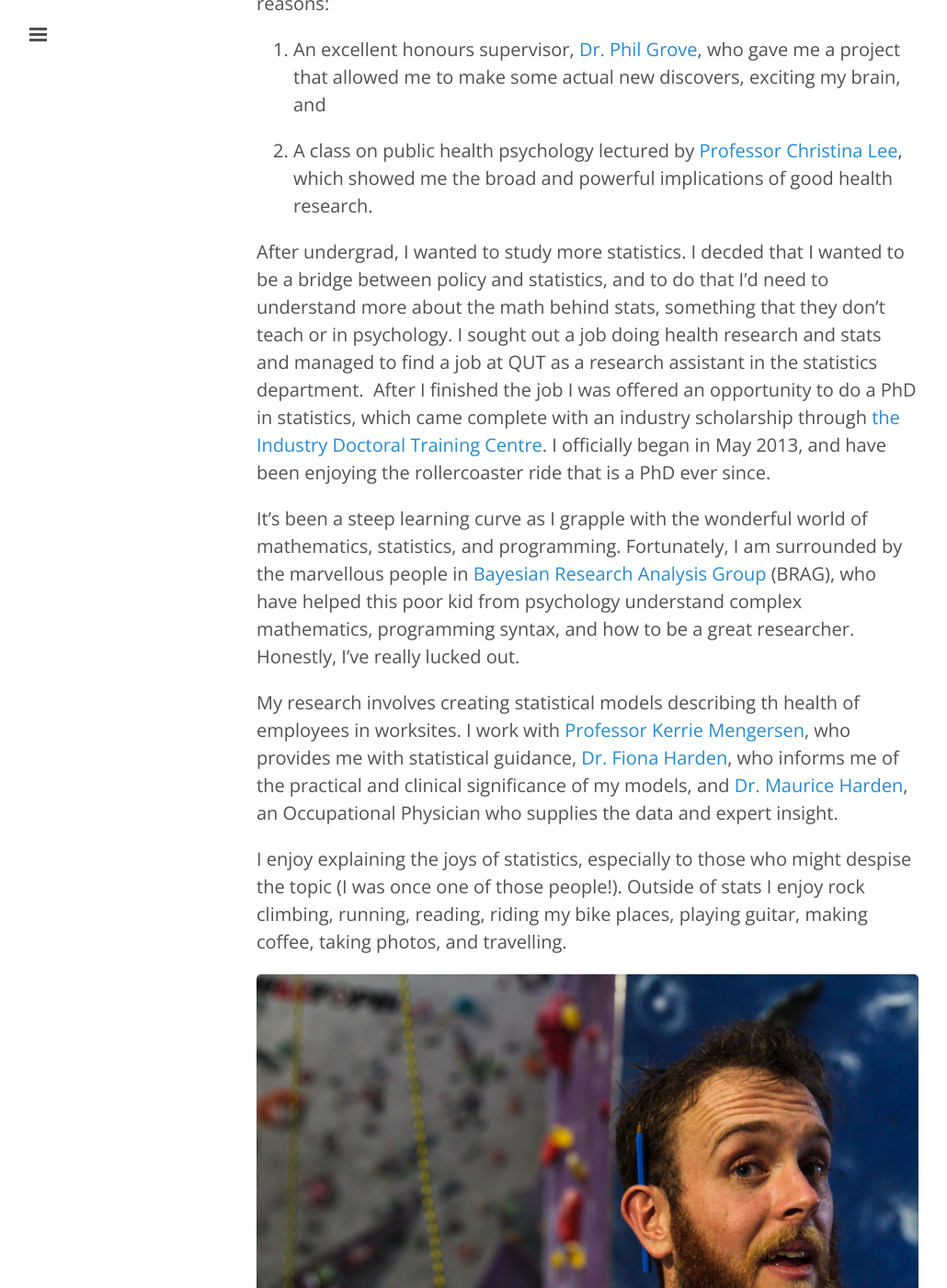
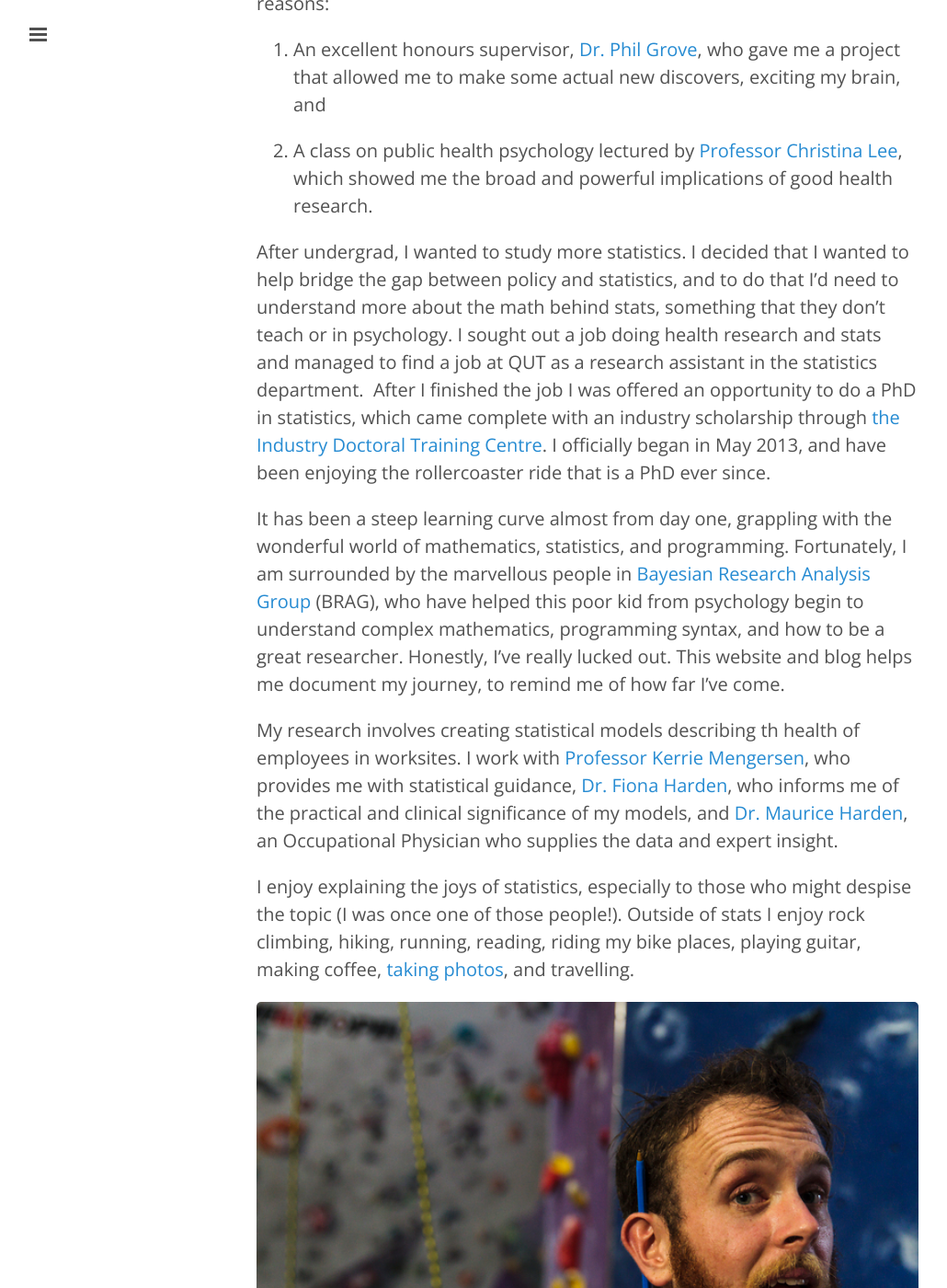
Before and after one commit to njtierney/tierneyn.github.io, a Jekyll site: the page built from Bio.md, in a window 1280 px wide and 1400 px high, scrolled down 646 px. Shown: the whole window at 92% size, without its empty margins (1-1031 px from the left). Built offline with Jekyll 4.4.1, drawn with Linux system fonts in a browser that asks for light colours; Markdown is read by kramdown in place of the engine named in the settings.

Commit message:
minor edits to bio

```diff
--- a/Bio.md
+++ b/Bio.md
@@ -13,13 +13,13 @@ I finished my honours year in 2012 with a passion for research that would have s
 
 2. A class on public health psychology lectured by [Professor Christina Lee](https://www.psy.uq.edu.au/directory/index.html?id=734), which showed me the broad and powerful implications of good health research.
 
-After undergrad, I wanted to study more statistics. I decded that I wanted to be a bridge between policy and statistics, and to do that I'd need to understand more about the math behind stats, something that they don't teach or in psychology. I sought out a job doing health research and stats and managed to find a job at QUT as a research assistant in the statistics department.  After I finished the job I was offered an opportunity to do a PhD in statistics, which came complete with an industry scholarship through [the Industry Doctoral Training Centre](https://www.atn.edu.au/industry/IDTC/). I officially began in May 2013, and have been enjoying the rollercoaster ride that is a PhD ever since.
+After undergrad, I wanted to study more statistics. I decided that I wanted to help bridge the gap between policy and statistics, and to do that I'd need to understand more about the math behind stats, something that they don't teach or in psychology. I sought out a job doing health research and stats and managed to find a job at QUT as a research assistant in the statistics department.  After I finished the job I was offered an opportunity to do a PhD in statistics, which came complete with an industry scholarship through [the Industry Doctoral Training Centre](https://www.atn.edu.au/industry/IDTC/). I officially began in May 2013, and have been enjoying the rollercoaster ride that is a PhD ever since.
 
-It's been a steep learning curve as I grapple with the wonderful world of mathematics, statistics, and programming. Fortunately, I am surrounded by the marvellous people in [Bayesian Research Analysis Group](http://bragqut.wordpress.com) (BRAG), who have helped this poor kid from psychology understand complex mathematics, programming syntax, and how to be a great researcher. Honestly, I've really lucked out.
+It has been a steep learning curve almost from day one, grappling with the wonderful world of mathematics, statistics, and programming. Fortunately, I am surrounded by the marvellous people in [Bayesian Research Analysis Group](http://bragqut.wordpress.com) (BRAG), who have helped this poor kid from psychology begin to understand complex mathematics, programming syntax, and how to be a great researcher. Honestly, I've really lucked out. This website and blog helps me document my journey, to remind me of how far I've come.
 
 My research involves creating statistical models describing th health of employees in worksites. I work with [Professor Kerrie Mengersen](http://staff.qut.edu.au/staff/mengerse/), who provides me with statistical guidance, [Dr. Fiona Harden](http://staff.qut.edu.au/staff/harden/), who informs me of the practical and clinical significance of my models, and [Dr. Maurice Harden](http://www.industrialmedicine.com.au/about-us.html), an Occupational Physician who supplies the data and expert insight.
 
-I enjoy explaining the joys of statistics, especially to those who might despise the topic (I was once one of those people!). Outside of stats I enjoy rock climbing, running, reading, riding my bike places, playing guitar, making coffee, taking photos, and travelling.
+I enjoy explaining the joys of statistics, especially to those who might despise the topic (I was once one of those people!). Outside of stats I enjoy rock climbing, hiking, running, reading, riding my bike places, playing guitar, making coffee, [taking photos](https://www.flickr.com/photos/134851297@N04/), and travelling.
 
 <p>
 <div style="height: auto">
```
